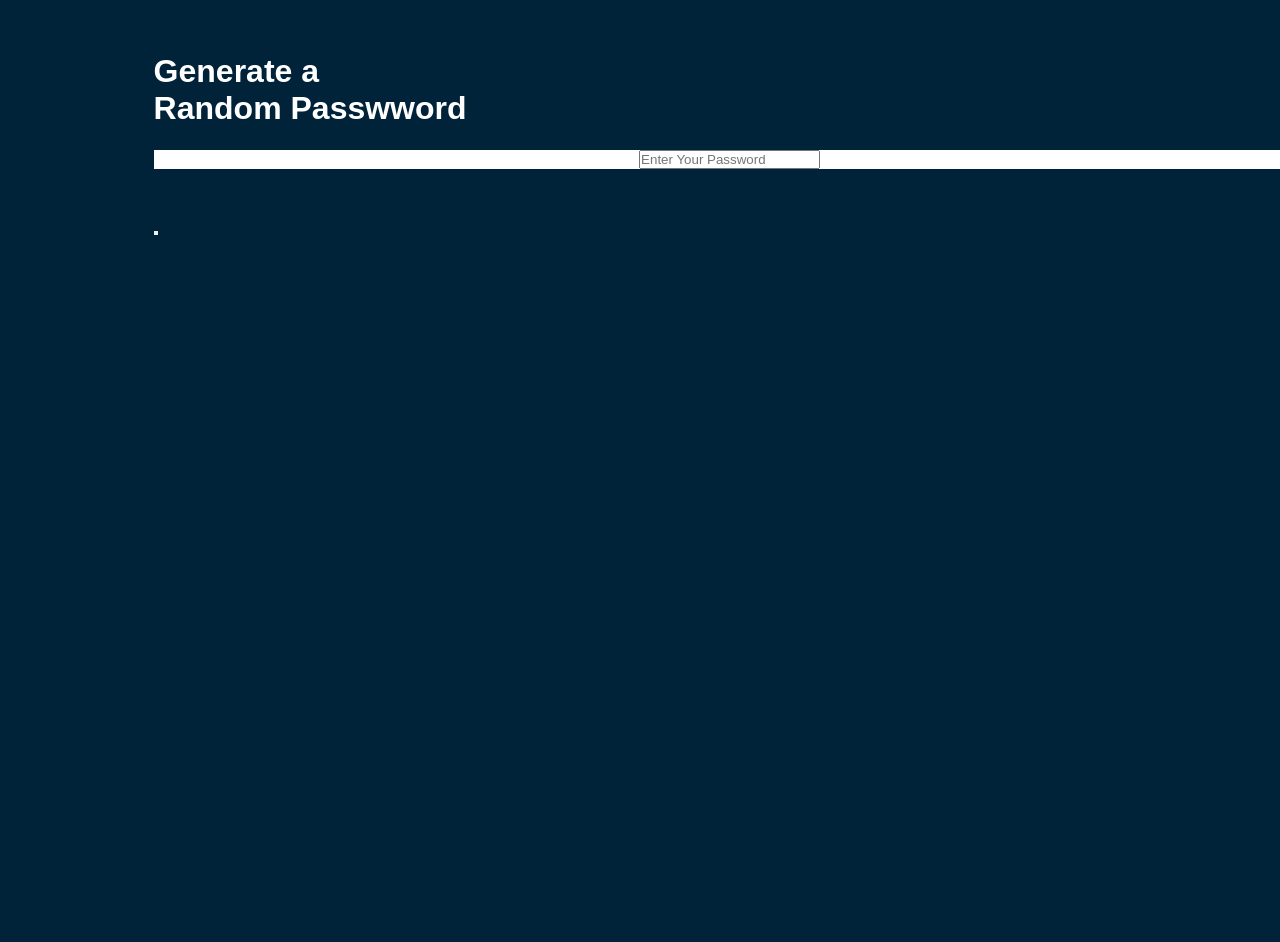
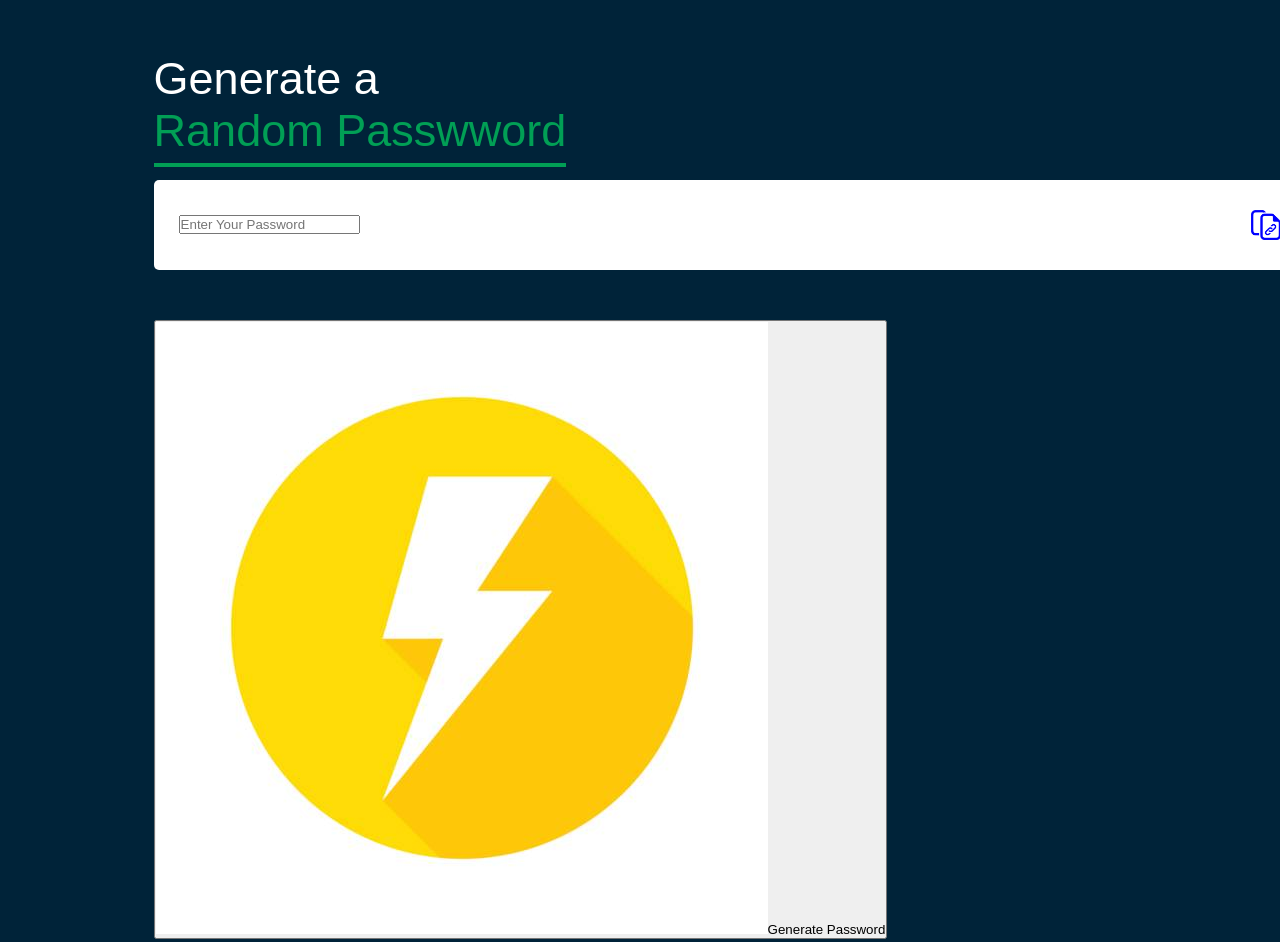
Before and after one commit to soemyattun/Random-Password, a plain HTML site: page index.html in a window 1280 px wide. Shown: the part 101-1043 px from the top of the page. Before the commit the page ends 800 px from the top, so only its background shows below. Drawn offline with Linux system fonts and the light colour scheme.

Commit message:
[Add]style.css img attribute add

```diff
--- a/index.html
+++ b/index.html
@@ -12,8 +12,9 @@
                     <span>Random Passwword</span> </h1>
                     <div class="display">
                         <input type="password" placeholder="Enter Your Password">
+                        <img src="download.png">
                     </div>
-                    <button Generate Password></button>
+                    <button><img src="istockphoto-674603198-612x612.jpg">Generate Password</button>
             </div>
         </div>
     </body>
--- a/style.css
+++ b/style.css
@@ -20,6 +20,22 @@ body{
     background-color: #fff;
     color: #333;
     display: flex;
-    justify-content: center;
+    justify-content: space-between;
     align-items: center;
+    padding: 30px 25px;
+    border-radius: 5px;
 }
+.container h1{
+    font-weight: 500;
+    font-size: 45px;
+
+}
+.container h1 span{
+    color: #019f55;
+    border-bottom: 4px solid #019f55;
+    padding-bottom: 7px;
+}
+.display img{
+    width: 30px;
+    cursor: pointer;
+}
```
